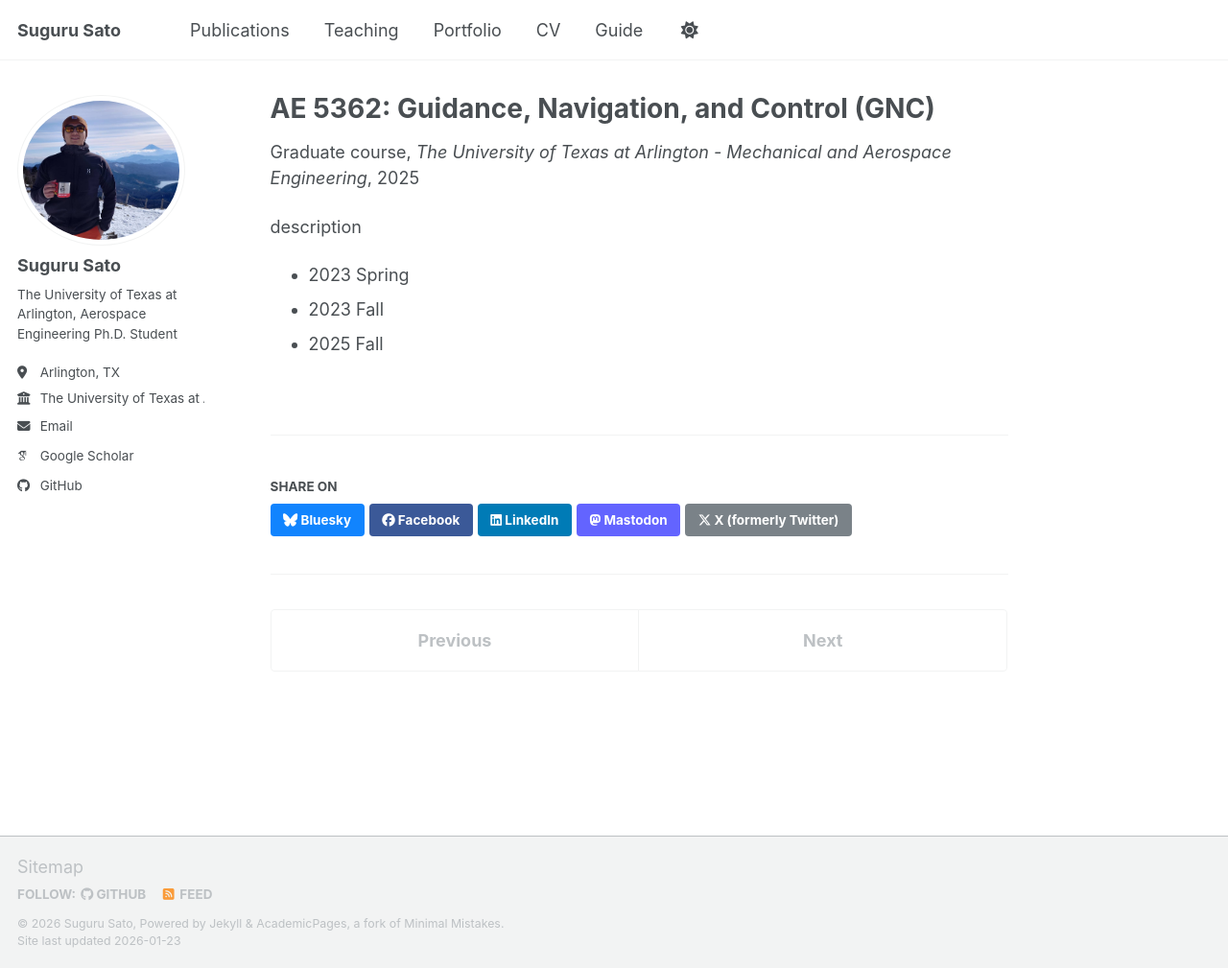
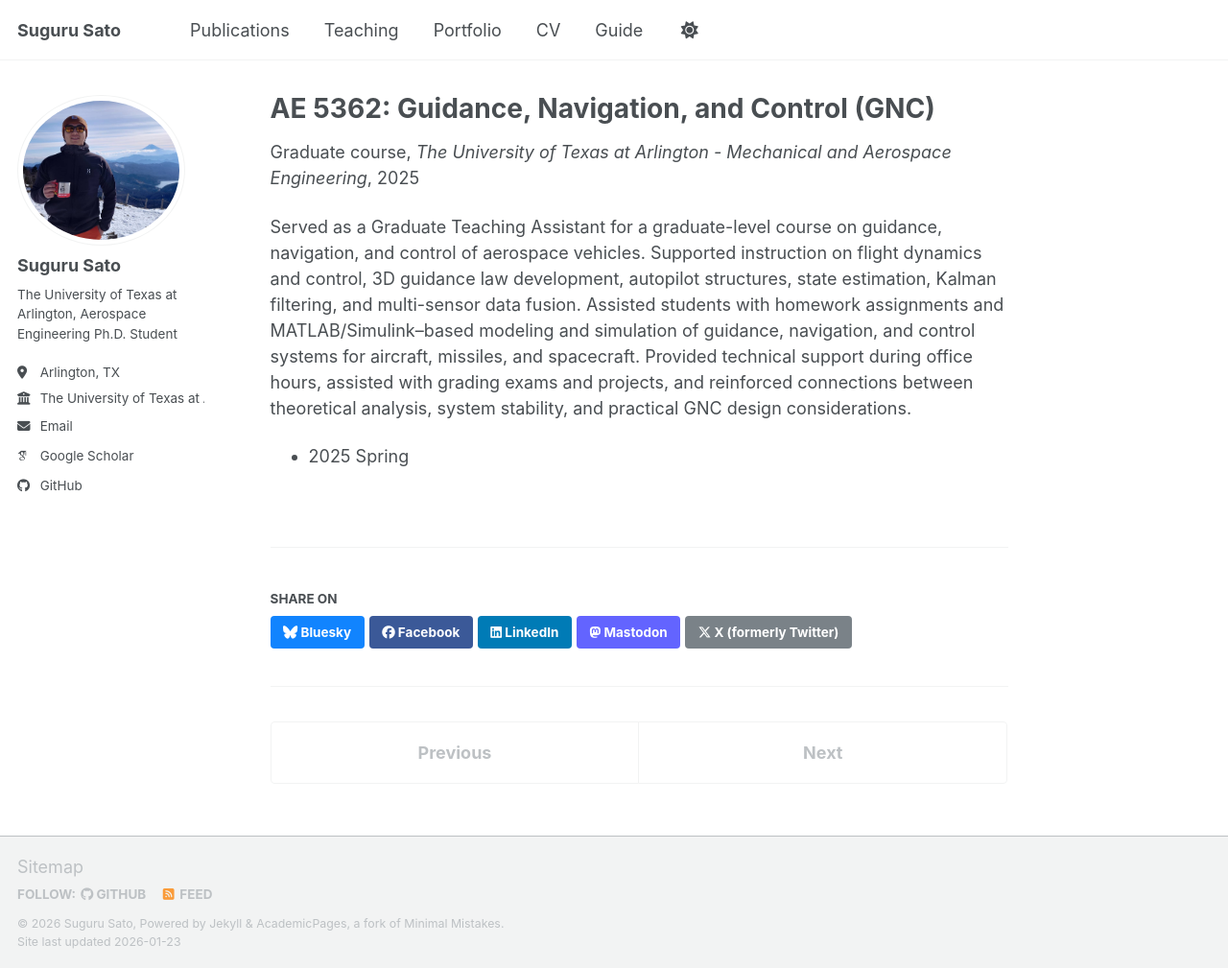
Before and after one commit to GitHub-Suguru/GitHub-Suguru.github.io, a Jekyll site: the page built from _teaching/AE5362.md, in a window 1280 px wide and 1009 px high. Shown: the whole window at 96% size. Built offline with Jekyll 4.4.1, drawn with Linux system fonts in a browser that asks for light colours; some web fonts are replaced; a script bundle is joined from its source files by our own code; library files that are not in the unit come from our copies.

Commit message:
Update AE5362.md

```diff
--- a/_teaching/AE5362.md
+++ b/_teaching/AE5362.md
@@ -8,11 +8,9 @@ date: 2025-01-16
 location: "Arlington, TX, United States"
 ---
 
-description
+Served as a Graduate Teaching Assistant for a graduate-level course on guidance, navigation, and control of aerospace vehicles. Supported instruction on flight dynamics and control, 3D guidance law development, autopilot structures, state estimation, Kalman filtering, and multi-sensor data fusion. Assisted students with homework assignments and MATLAB/Simulink–based modeling and simulation of guidance, navigation, and control systems for aircraft, missiles, and spacecraft. Provided technical support during office hours, assisted with grading exams and projects, and reinforced connections between theoretical analysis, system stability, and practical GNC design considerations.
 
-- 2023 Spring
-- 2023 Fall
-- 2025 Fall
+- 2025 Spring
 
 <!---
 Heading 1
```
